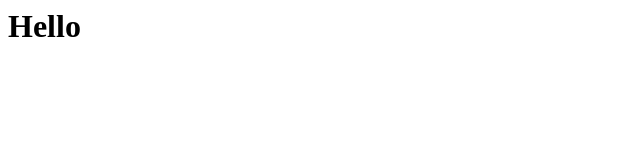
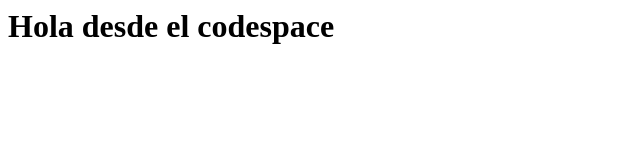
Before and after one commit to Karlen-yan/course_codespaces, a plain HTML site: page index.html in a window 1280 px wide. Shown: the whole page, without its empty margins (0-640 px from the left). Drawn offline with Linux system fonts and the light colour scheme.

Commit message:
Agregado saludo desde el codespace!

```diff
--- a/index.html
+++ b/index.html
@@ -1,3 +1,3 @@
 <html>
-  <h1>Hello</h1>
+  <h1>Hola desde el codespace</h1>
 </html>
```
